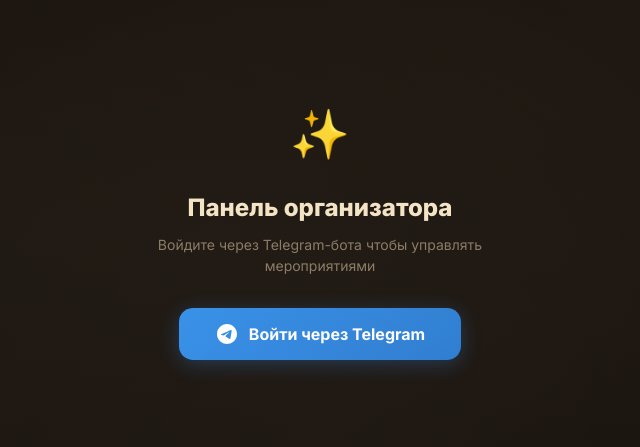
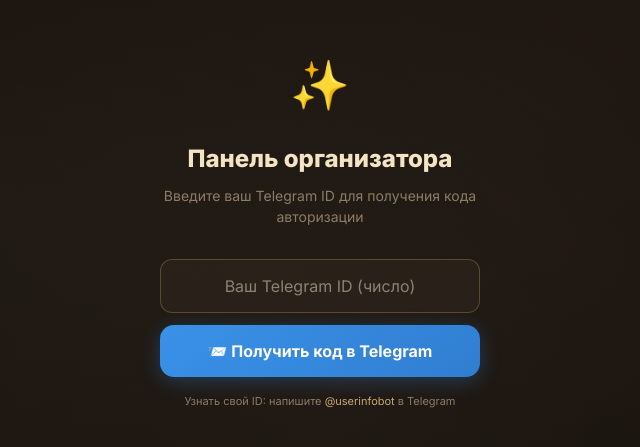
Before and after one commit to e20394252-png/check-storis, a Next.js app: page /admin in a window 1280 px wide. Shown: the part 171-618 px from the top of the page, without its empty margins (320-960 px from the left). Built offline with nearby package versions, Linux system fonts and the light colour scheme; no server answers.

Commit message:
feat: OTP code auth - no webhook needed, sendMessage API directly

```diff
--- a/src/app/admin/page.tsx
+++ b/src/app/admin/page.tsx
@@ -1,6 +1,6 @@
 'use client';
 
-import { useEffect, useState, useRef } from 'react';
+import { useEffect, useState } from 'react';
 import AdminClient from './AdminClient';
 
 interface OrganizerInfo {
@@ -15,9 +15,10 @@
 export default function AdminPage() {
   const [loading, setLoading] = useState(true);
   const [organizer, setOrganizer] = useState<OrganizerInfo | null>(null);
-  const [loginState, setLoginState] = useState<'idle' | 'waiting' | 'error'>('idle');
-  const [loginToken, setLoginToken] = useState('');
-  const pollRef = useRef<ReturnType<typeof setInterval> | null>(null);
+  const [loginState, setLoginState] = useState<'idle' | 'waiting' | 'code' | 'error'>('idle');
+  const [telegramIdInput, setTelegramIdInput] = useState('');
+  const [codeInput, setCodeInput] = useState('');
+  const [loginError, setLoginError] = useState('');
 
   // Проверяем сессию при загрузке
   useEffect(() => {
@@ -29,49 +30,6 @@
       })
       .catch(() => setLoading(false));
   }, []);
-
-  // Polling для проверки токена
-  useEffect(() => {
-    if (!loginToken) return;
-    pollRef.current = setInterval(async () => {
-      try {
-        const res = await fetch(`/api/auth/check-token?token=${loginToken}`);
-        const data = await res.json();
-        if (data.status === 'verified') {
-          // Сессия создана на сервере, перезагружаем чтобы подхватить
-          clearInterval(pollRef.current!);
-          setLoginToken('');
-          // Перезапрашиваем /me
-          const meRes = await fetch('/api/auth/me');
-          const me = await meRes.json();
-          if (me.authenticated) setOrganizer(me.organizer);
-          else window.location.reload();
-        } else if (data.status === 'expired') {
-          clearInterval(pollRef.current!);
-          setLoginState('error');
-          setLoginToken('');
-        }
-      } catch { /* ignore */ }
-    }, 2000);
-
-    return () => { if (pollRef.current) clearInterval(pollRef.current); };
-  }, [loginToken]);
-
-  const startLogin = async () => {
-    setLoginState('waiting');
-    try {
-      const res = await fetch('/api/auth/start-login', { method: 'POST' });
-      const data = await res.json();
-      if (data.botLink && data.token) {
-        setLoginToken(data.token);
-        window.open(data.botLink, '_blank');
-      } else {
-        setLoginState('error');
-      }
-    } catch {
-      setLoginState('error');
-    }
-  };
 
   const handleLogout = async () => {
     await fetch('/api/auth/telegram', { method: 'DELETE' });
@@ -88,47 +46,125 @@
     );
   }
 
-  // Не авторизован — показываем логин через бота
+  // Не авторизован — показываем логин через код
   if (!organizer) {
     return (
       <div style={{ minHeight: '100vh', display: 'flex', flexDirection: 'column', alignItems: 'center', justifyContent: 'center', padding: 24, textAlign: 'center' }}>
         <div style={{ fontSize: 48, marginBottom: 20 }}>✨</div>
         <h1 style={{ fontSize: 24, fontWeight: 800, marginBottom: 8, color: 'var(--accent-cream)' }}>Панель организатора</h1>
         <p style={{ color: 'var(--text-muted)', fontSize: 14, marginBottom: 32, maxWidth: 360 }}>
-          Войдите через Telegram-бота чтобы управлять мероприятиями
+          Введите ваш Telegram ID для получения кода авторизации
         </p>
 
         {loginState === 'idle' && (
-          <button onClick={startLogin} style={{
-            padding: '14px 36px', fontSize: 16, fontWeight: 700, borderRadius: 14, cursor: 'pointer',
-            background: 'linear-gradient(135deg, #3390ec, #2b7cd3)', border: 'none', color: '#fff',
-            display: 'flex', alignItems: 'center', gap: 10, boxShadow: '0 4px 20px rgba(51,144,236,0.3)',
-            transition: 'transform 0.15s, box-shadow 0.15s',
-          }}
-          onMouseOver={e => { (e.target as any).style.transform = 'scale(1.03)'; }}
-          onMouseOut={e => { (e.target as any).style.transform = 'scale(1)'; }}
-          >
-            <svg width="24" height="24" viewBox="0 0 24 24" fill="white"><path d="M12 2C6.48 2 2 6.48 2 12s4.48 10 10 10 10-4.48 10-10S17.52 2 12 2zm4.64 6.8c-.15 1.58-.8 5.42-1.13 7.19-.14.75-.42 1-.68 1.03-.58.05-1.02-.38-1.58-.75-.88-.58-1.38-.94-2.23-1.5-.99-.65-.35-1.01.22-1.59.15-.15 2.71-2.48 2.76-2.69a.2.2 0 00-.05-.18c-.06-.05-.14-.03-.21-.02-.09.02-1.49.95-4.22 2.79-.4.27-.76.41-1.08.4-.36-.01-1.04-.2-1.55-.37-.63-.2-1.12-.31-1.08-.66.02-.18.27-.36.74-.55 2.92-1.27 4.86-2.11 5.83-2.51 2.78-1.16 3.35-1.36 3.73-1.36.08 0 .27.02.39.12.1.08.13.19.14.27-.01.06.01.24 0 .38z"/></svg>
-            Войти через Telegram
-          </button>
+          <div style={{ display: 'flex', flexDirection: 'column', gap: 12, width: '100%', maxWidth: 320 }}>
+            <input
+              type="text"
+              placeholder="Ваш Telegram ID (число)"
+              value={telegramIdInput}
+              onChange={e => setTelegramIdInput(e.target.value.replace(/\D/g, ''))}
+              style={{
+                padding: '14px 18px', fontSize: 16, borderRadius: 12, border: '1px solid rgba(200,168,110,0.3)',
+                background: 'rgba(200,168,110,0.05)', color: '#f0e6d6', textAlign: 'center', outline: 'none',
+              }}
+            />
+            <button onClick={async () => {
+              if (!telegramIdInput) return;
+              setLoginState('waiting');
+              try {
+                const res = await fetch('/api/auth/send-code', {
+                  method: 'POST',
+                  headers: { 'Content-Type': 'application/json' },
+                  body: JSON.stringify({ telegramId: telegramIdInput }),
+                });
+                const data = await res.json();
+                if (data.success) {
+                  setLoginState('code');
+                } else {
+                  setLoginError(data.error || 'Ошибка');
+                  setLoginState('error');
+                }
+              } catch {
+                setLoginError('Ошибка сети');
+                setLoginState('error');
+              }
+            }} style={{
+              padding: '14px 36px', fontSize: 16, fontWeight: 700, borderRadius: 14, cursor: 'pointer',
+              background: 'linear-gradient(135deg, #3390ec, #2b7cd3)', border: 'none', color: '#fff',
+              display: 'flex', alignItems: 'center', justifyContent: 'center', gap: 10,
+              boxShadow: '0 4px 20px rgba(51,144,236,0.3)',
+            }}>
+              📨 Получить код в Telegram
+            </button>
+            <div style={{ fontSize: 11, color: 'var(--text-muted)', marginTop: 4 }}>
+              Узнать свой ID: напишите <a href="https://t.me/userinfobot" target="_blank" style={{ color: 'var(--accent-gold)' }}>@userinfobot</a> в Telegram
+            </div>
+          </div>
         )}
 
         {loginState === 'waiting' && (
           <div style={{ display: 'flex', flexDirection: 'column', alignItems: 'center', gap: 16 }}>
             <div style={{ width: 36, height: 36, border: '3px solid rgba(200,168,110,0.2)', borderTopColor: 'var(--accent-gold)', borderRadius: '50%' }} className="spin" />
-            <div style={{ fontSize: 14, color: 'var(--accent-cream)', fontWeight: 600 }}>Ожидаем подтверждение в боте...</div>
-            <div style={{ fontSize: 12, color: 'var(--text-muted)', maxWidth: 320 }}>
-              Откройте бота в Telegram и нажмите <b>Start</b>. Если окно не открылось — <a href="#" onClick={e => { e.preventDefault(); startLogin(); }} style={{ color: 'var(--accent-gold)' }}>попробуйте ещё раз</a>
+            <div style={{ fontSize: 14, color: 'var(--accent-cream)', fontWeight: 600 }}>Отправляем код...</div>
+          </div>
+        )}
+
+        {loginState === 'code' && (
+          <div style={{ display: 'flex', flexDirection: 'column', gap: 12, width: '100%', maxWidth: 320 }}>
+            <div style={{ fontSize: 14, color: 'var(--accent-cream)', fontWeight: 600, marginBottom: 4 }}>
+              ✅ Код отправлен в Telegram!
             </div>
+            <input
+              type="text"
+              placeholder="Введите 6-значный код"
+              value={codeInput}
+              onChange={e => setCodeInput(e.target.value.replace(/\D/g, '').slice(0, 6))}
+              style={{
+                padding: '14px 18px', fontSize: 24, fontWeight: 700, borderRadius: 12, letterSpacing: '0.3em',
+                border: '1px solid rgba(200,168,110,0.3)', background: 'rgba(200,168,110,0.05)',
+                color: '#f0e6d6', textAlign: 'center', outline: 'none',
+              }}
+            />
+            <button onClick={async () => {
+              if (codeInput.length !== 6) return;
+              try {
+                const res = await fetch('/api/auth/send-code', {
+                  method: 'PUT',
+                  headers: { 'Content-Type': 'application/json' },
+                  body: JSON.stringify({ code: codeInput }),
+                });
+                const data = await res.json();
+                if (data.success) {
+                  setOrganizer(data.organizer);
+                } else {
+                  setLoginError(data.error || 'Неверный код');
+                  setLoginState('error');
+                }
+              } catch {
+                setLoginError('Ошибка сети');
+                setLoginState('error');
+              }
+            }} style={{
+              padding: '14px 36px', fontSize: 16, fontWeight: 700, borderRadius: 14, cursor: 'pointer',
+              background: 'linear-gradient(135deg, var(--accent-gold), var(--accent-warm))', border: 'none',
+              color: '#1a1410', boxShadow: '0 4px 20px rgba(200,168,110,0.3)',
+            }}>
+              🔑 Войти
+            </button>
+            <button onClick={() => { setLoginState('idle'); setCodeInput(''); }} style={{
+              background: 'transparent', border: 'none', color: 'var(--text-muted)', cursor: 'pointer', fontSize: 13,
+            }}>
+              ← Назад
+            </button>
           </div>
         )}
 
         {loginState === 'error' && (
           <div style={{ display: 'flex', flexDirection: 'column', alignItems: 'center', gap: 12 }}>
             <div style={{ padding: '12px 24px', background: 'rgba(199,92,92,0.1)', border: '1px solid rgba(199,92,92,0.3)', borderRadius: 12, color: 'var(--accent-error)', fontSize: 13 }}>
-              Ссылка устарела или произошла ошибка
+              {loginError}
             </div>
-            <button onClick={() => { setLoginState('idle'); }} style={{
+            <button onClick={() => { setLoginState('idle'); setCodeInput(''); setLoginError(''); }} style={{
               padding: '10px 24px', fontSize: 13, fontWeight: 600, borderRadius: 10, cursor: 'pointer',
               background: 'transparent', border: '1px solid var(--border-subtle)', color: 'var(--text-muted)',
             }}>
--- /dev/null
+++ b/src/app/api/auth/send-code/route.ts
@@ -0,0 +1,140 @@
+import { NextRequest, NextResponse } from 'next/server';
+import { getPrisma } from '@/lib/prisma';
+
+export const dynamic = 'force-dynamic';
+
+// Хранилище кодов (in-memory)
+const codes = new Map<string, { code: string; telegramId: bigint; createdAt: number }>();
+const CODE_TTL = 5 * 60 * 1000; // 5 минут
+
+function cleanup() {
+  const now = Date.now();
+  for (const [key, val] of codes) {
+    if (now - val.createdAt > CODE_TTL) codes.delete(key);
+  }
+}
+
+// POST /api/auth/send-code — отправить код в Telegram
+export async function POST(req: NextRequest) {
+  try {
+    const { telegramId } = await req.json();
+    if (!telegramId) {
+      return NextResponse.json({ error: 'telegramId required' }, { status: 400 });
+    }
+
+    const botToken = process.env.TELEGRAM_BOT_TOKEN;
+    if (!botToken) {
+      return NextResponse.json({ error: 'Bot token not configured' }, { status: 500 });
+    }
+
+    cleanup();
+
+    // Генерируем 6-значный код
+    const code = String(Math.floor(100000 + Math.random() * 900000));
+    const tgId = BigInt(telegramId);
+    codes.set(code, { code, telegramId: tgId, createdAt: Date.now() });
+
+    // Отправляем код в Telegram через sendMessage API
+    const sendRes = await fetch(`https://api.telegram.org/bot${botToken}/sendMessage`, {
+      method: 'POST',
+      headers: { 'Content-Type': 'application/json' },
+      body: JSON.stringify({
+        chat_id: telegramId,
+        text: `🔐 Ваш код для входа в админ-панель:\n\n<b>${code}</b>\n\nВведите этот код на сайте. Код действителен 5 минут.`,
+        parse_mode: 'HTML',
+      }),
+    });
+
+    const sendData = await sendRes.json();
+    if (!sendData.ok) {
+      return NextResponse.json({ error: 'Не удалось отправить сообщение. Убедитесь что вы написали боту /start хотя бы раз.' }, { status: 400 });
+    }
+
+    return NextResponse.json({ success: true, message: 'Код отправлен в Telegram' });
+  } catch (err: any) {
+    return NextResponse.json({ error: err.message }, { status: 500 });
+  }
+}
+
+// PUT /api/auth/send-code — проверить код и авторизовать
+export async function PUT(req: NextRequest) {
+  try {
+    const { code } = await req.json();
+    if (!code) {
+      return NextResponse.json({ error: 'code required' }, { status: 400 });
+    }
+
+    cleanup();
+    const entry = codes.get(code);
+    if (!entry) {
+      return NextResponse.json({ error: 'Неверный или истекший код' }, { status: 400 });
+    }
+
+    const prisma = getPrisma();
+    const tgId = entry.telegramId;
+
+    const superAdminIds = (process.env.SUPER_ADMIN_IDS || '').split(',').map(s => s.trim()).filter(Boolean);
+    const isSuperAdmin = superAdminIds.includes(tgId.toString());
+
+    // Получаем инфу о пользователе из Telegram
+    const botToken = process.env.TELEGRAM_BOT_TOKEN || '';
+    let firstName: string | null = null;
+    let username: string | null = null;
+    try {
+      const chatRes = await fetch(`https://api.telegram.org/bot${botToken}/getChat?chat_id=${tgId}`);
+      const chatData = await chatRes.json();
+      if (chatData.ok) {
+        firstName = chatData.result.first_name || null;
+        username = chatData.result.username || null;
+      }
+    } catch {}
+
+    const organizer = await prisma.organizer.upsert({
+      where: { telegram_id: tgId },
+      update: {
+        username,
+        first_name: firstName,
+        ...(isSuperAdmin ? { status: 'APPROVED', isSuperAdmin: true } : {}),
+      },
+      create: {
+        telegram_id: tgId,
+        username,
+        first_name: firstName,
+        status: isSuperAdmin ? 'APPROVED' : 'PENDING',
+        isSuperAdmin,
+      },
+    });
+
+    codes.delete(code);
+
+    // Создаём сессию
+    const { cookies } = await import('next/headers');
+    const cookieStore = await cookies();
+    const sessionData = JSON.stringify({
+      organizerId: organizer.id,
+      telegramId: tgId.toString(),
+      firstName,
+      username,
+    });
+    cookieStore.set('organizer_session', sessionData, {
+      httpOnly: true,
+      secure: true,
+      sameSite: 'lax',
+      maxAge: 7 * 24 * 60 * 60,
+      path: '/',
+    });
+
+    return NextResponse.json({
+      success: true,
+      organizer: {
+        id: organizer.id,
+        first_name: organizer.first_name,
+        username: organizer.username,
+        status: organizer.status,
+        isSuperAdmin: organizer.isSuperAdmin,
+      },
+    });
+  } catch (err: any) {
+    return NextResponse.json({ error: err.message }, { status: 500 });
+  }
+}
```
